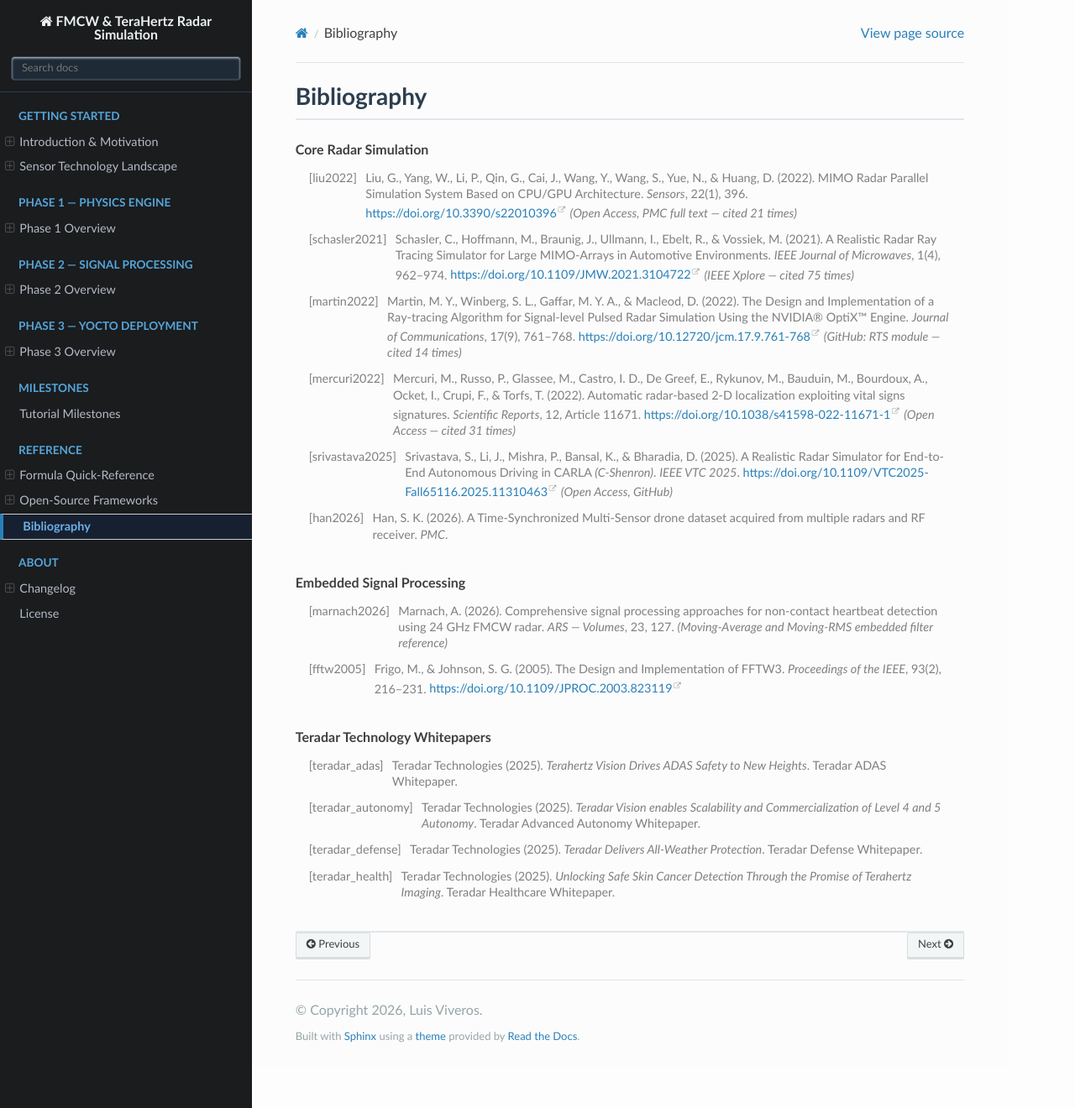
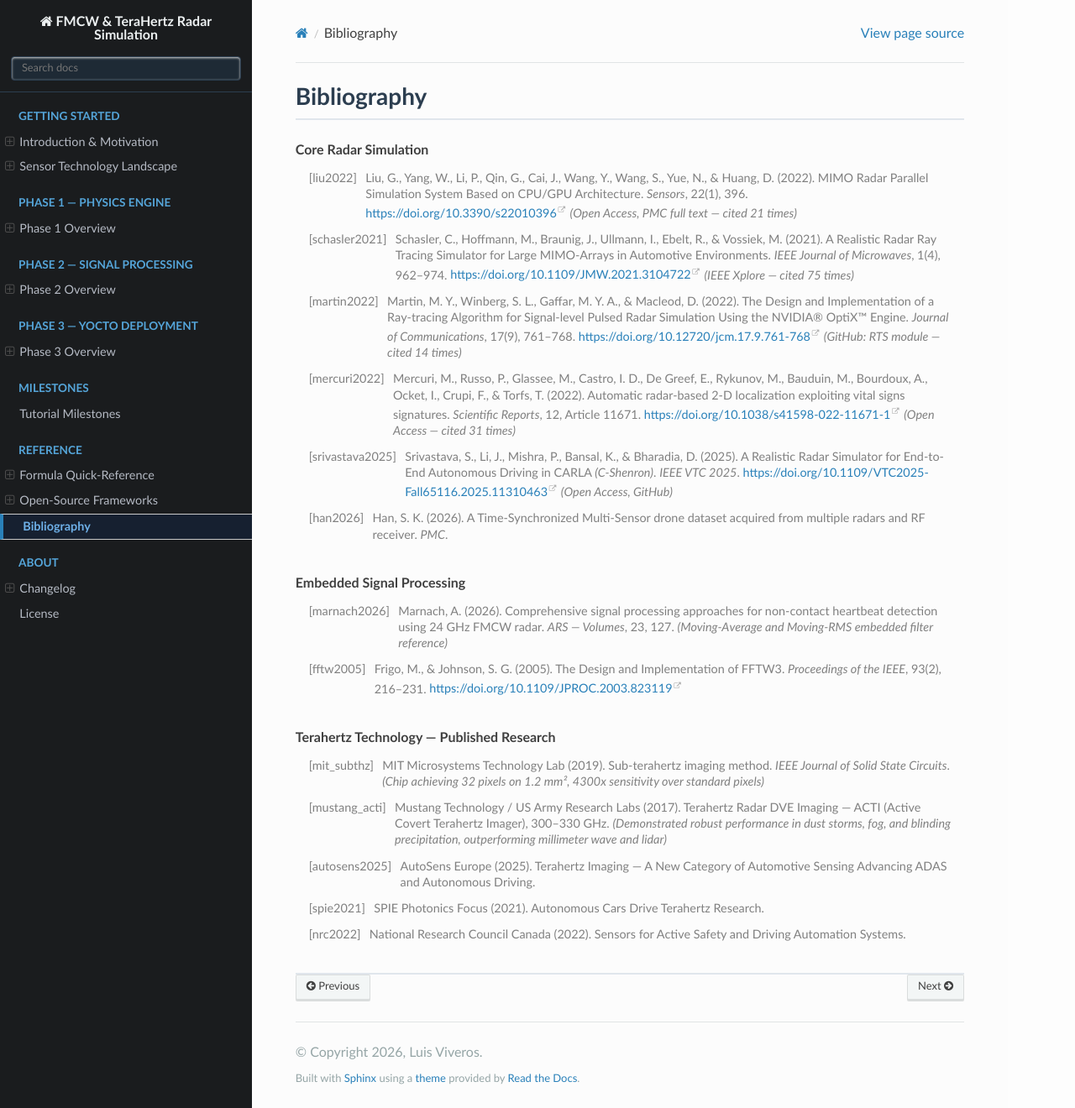
Before and after one commit to ldv-1000111/fmcw-thz-radar-sim, a Sphinx documentation site: the page built from docs/source/reference/bibliography.rst, in a window 1280 px wide and 1320 px high. Shown: the whole window at 84% size. Built offline with Sphinx 7.4.7 and the Read the Docs theme 3.1.0, drawn with Linux system fonts in a browser that asks for light colours.

Commit message:
docs update

```diff
--- a/docs/source/_static/custom.css
+++ b/docs/source/_static/custom.css
@@ -1,5 +1,5 @@
 /* ================================================================
-   custom.css — Teradar documentation style overrides
+   custom.css — FMCW & TeraHertz Radar Simulation — documentation style overrides
    Applied on top of sphinx_rtd_theme 3.x
    Author: Luis Viveros — May 2026
    ================================================================ */
--- a/docs/source/introduction.rst
+++ b/docs/source/introduction.rst
@@ -35,9 +35,9 @@ architecture designed for automotive-grade mass production.
 
 .. note::
 
-   This tutorial is based on peer-reviewed literature and Teradar's validated
-   hardware specifications. All claims are traceable to the
-   :ref:`bibliography <bibliography>`.
+   This tutorial is based on peer-reviewed literature and empirically
+   validated hardware specifications from published research.
+   All claims are traceable to the :ref:`bibliography <bibliography>`.
 
 Why Simulate Before You Fabricate?
 ------------------------------------
--- a/docs/source/reference/bibliography.rst
+++ b/docs/source/reference/bibliography.rst
@@ -60,21 +60,26 @@ Bibliography
    FFTW3. *Proceedings of the IEEE*, 93(2), 216–231.
    https://doi.org/10.1109/JPROC.2003.823119
 
-.. rubric:: Teradar Technology Whitepapers
+.. rubric:: Terahertz Technology — Published Research
 
-.. [teradar_adas]
-   Teradar Technologies (2025). *Terahertz Vision Drives ADAS Safety to New
-   Heights*. Teradar ADAS Whitepaper.
+.. [mit_subthz]
+   MIT Microsystems Technology Lab (2019). Sub-terahertz imaging method.
+   *IEEE Journal of Solid State Circuits*.
+   *(Chip achieving 32 pixels on 1.2 mm², 4300x sensitivity over standard pixels)*
 
-.. [teradar_autonomy]
-   Teradar Technologies (2025). *Teradar Vision enables Scalability and
-   Commercialization of Level 4 and 5 Autonomy*. Teradar Advanced Autonomy
-   Whitepaper.
+.. [mustang_acti]
+   Mustang Technology / US Army Research Labs (2017). Terahertz Radar DVE
+   Imaging — ACTI (Active Covert Terahertz Imager), 300–330 GHz.
+   *(Demonstrated robust performance in dust storms, fog, and blinding
+   precipitation, outperforming millimeter wave and lidar)*
 
-.. [teradar_defense]
-   Teradar Technologies (2025). *Teradar Delivers All-Weather Protection*.
-   Teradar Defense Whitepaper.
+.. [autosens2025]
+   AutoSens Europe (2025). Terahertz Imaging — A New Category of Automotive
+   Sensing Advancing ADAS and Autonomous Driving.
 
-.. [teradar_health]
-   Teradar Technologies (2025). *Unlocking Safe Skin Cancer Detection Through
-   the Promise of Terahertz Imaging*. Teradar Healthcare Whitepaper.
+.. [spie2021]
+   SPIE Photonics Focus (2021). Autonomous Cars Drive Terahertz Research.
+
+.. [nrc2022]
+   National Research Council Canada (2022). Sensors for Active Safety and
+   Driving Automation Systems.
--- a/docs/source/sensor_landscape.rst
+++ b/docs/source/sensor_landscape.rst
@@ -38,10 +38,10 @@ or surpasses LiDAR.
      - Range + Vel + Material ID
      - Medium (chip-scale)
 
-Teradar Validated Performance
--------------------------------
+Validated THz Performance Metrics
+-----------------------------------
 
-From the Teradar ADAS Whitepaper (2025) and peer-reviewed sources:
+From peer-reviewed sources and published technical specifications:
 
 * **Angular resolution:** 0.5° at 160 m+ (peer-reviewed validation)
 * **Native angular resolution:** 0.1° (Modular Terahertz Engine specification)
```
